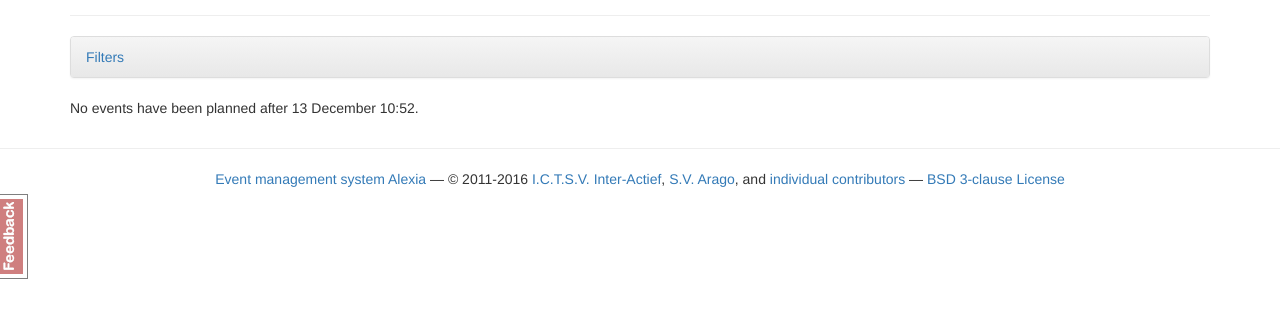
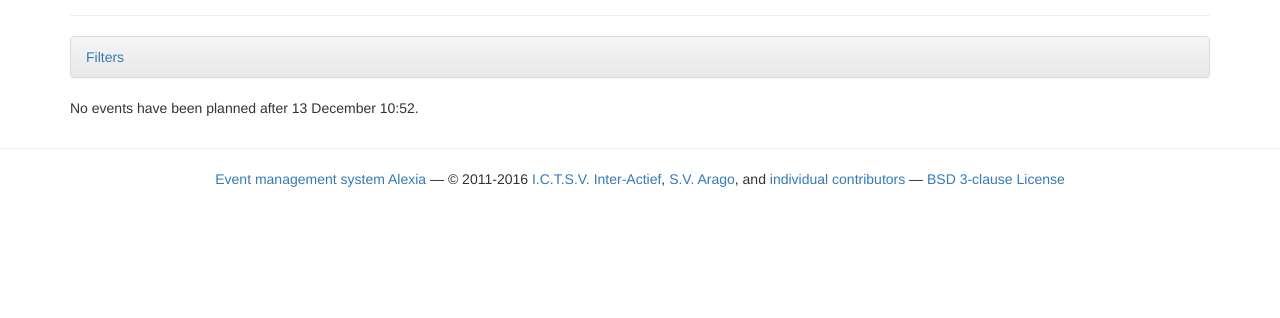
Before and after one commit to Inter-Actief/alexia, a Django app: page / in a window 1280 px wide. Shown: the part 164-482 px from the top of the page. Run offline with Django 3.2, Linux system fonts and the light colour scheme; data that the repository does not hold is empty; some libraries are stand-ins or nearby versions.

Commit message:
Remove feedback button

```diff
--- a/alexia/assets/css/application.css
+++ b/alexia/assets/css/application.css
@@ -71,25 +71,6 @@ body {
   font-size: 13px;
 }
 
-#feedback {
-  display: block;
-  position: fixed;
-  left: -7px;
-  top: 50%;
-  opacity: .5;
-  z-index: 1337;
-  margin-top: -42px;
-}
-
-#feedback img {
-  border: 0;
-}
-
-#feedback:hover {
-  opacity: 1;
-  left: 0;
-}
-
 [class^="icon-alexia"] {
   /* Copied from Boodstrap 2.3.2
      https://github.com/twbs/bootstrap/blob/v2.3.2/less/sprites.less line 19-28 */
@@ -133,21 +114,11 @@ body {
     content: "Ja";
   }
 
-  #feedback {
-    display: none;
-  }
-
   body {
     padding: 0;
   }
 
   footer {
-    display: none;
-  }
-}
-
-@media (max-width: 480px) {
-  #feedback {
     display: none;
   }
 }
--- a/alexia/templates/base_app.html
+++ b/alexia/templates/base_app.html
@@ -159,9 +159,6 @@
         </div>
     </div>
 </div>
-<a href="https://docs.google.com/forms/d/1fZl5o6cnmCxLnf0fngQpG2hMaFXPZZb8ZR8M4C2t5G4/viewform" id="feedback" target="_blank">
-    <img src="{{ STATIC_URL }}img/feedback-tab.png">
-</a>
 <div class="container">
 {% block content %}
 {% endblock content %}
```
Also changed, not shown: alexia/assets/img/feedback-tab.png (deleted).
